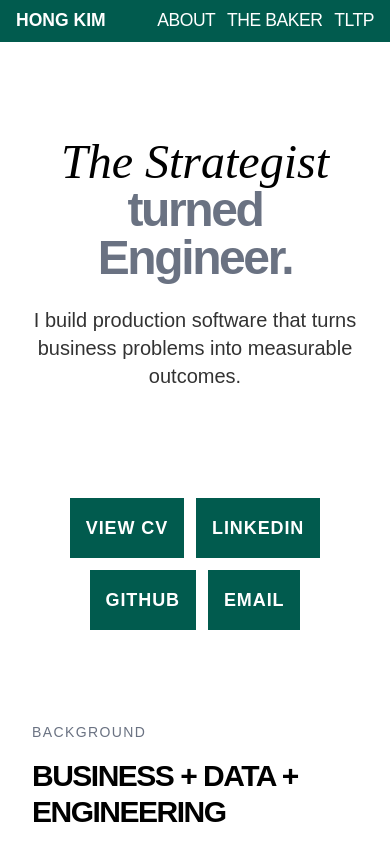
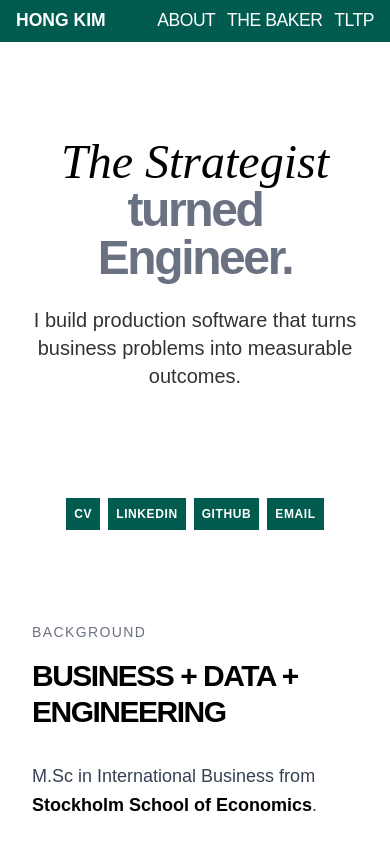
Before and after one commit to hongkim25/hong-portfolio, a Next.js app: page /about in a window 390 px wide. Shown: the top 844 px of the page. Built offline with nearby package versions, Linux system fonts and the light colour scheme; a web font is replaced by a local one.

Commit message:
button size fix

```diff
--- a/src/app/about/page.tsx
+++ b/src/app/about/page.tsx
@@ -18,22 +18,22 @@ export default function About() {
       </div>
 
       {/* 2. CTA BUTTONS - No FadeIn to prevent flash */}
-      <div className="w-full py-3 px-8">
-        <div className="flex flex-wrap gap-3 justify-center">
+      <div className="w-full py-3 px-4 md:px-8">
+        <div className="flex flex-nowrap gap-2 md:gap-3 justify-center">
           <a href="/Hong_Kim_Backend_Engineer_CV.pdf" target="_blank"
-             className="px-4 py-4 bg-[#015b4e] text-white text-lg font-bold uppercase tracking-wider hover:bg-[#A6F7E3] hover:text-black transition-colors">
-            View CV
+             className="px-2 py-2 md:px-4 md:py-4 bg-[#015b4e] text-white text-xs md:text-lg font-bold uppercase tracking-wider hover:bg-[#A6F7E3] hover:text-black transition-colors">
+            CV
           </a>
           <a href="https://www.linkedin.com/in/honggyun-kim/" target="_blank" rel="noopener noreferrer"
-             className="px-4 py-4 bg-[#015b4e] text-white text-lg font-bold uppercase tracking-wider hover:bg-[#A6F7E3] hover:text-black transition-colors">
+             className="px-2 py-2 md:px-4 md:py-4 bg-[#015b4e] text-white text-xs md:text-lg font-bold uppercase tracking-wider hover:bg-[#A6F7E3] hover:text-black transition-colors">
             LinkedIn
           </a>
           <a href="https://github.com/hongkim25" target="_blank" rel="noopener noreferrer"
-             className="px-4 py-4 bg-[#015b4e] text-white text-lg font-bold uppercase tracking-wider hover:bg-[#A6F7E3] hover:text-black transition-colors">
+             className="px-2 py-2 md:px-4 md:py-4 bg-[#015b4e] text-white text-xs md:text-lg font-bold uppercase tracking-wider hover:bg-[#A6F7E3] hover:text-black transition-colors">
             GitHub
           </a>
           <a href="mailto:honggyun.kim90@gmail.com"
-             className="px-4 py-4 bg-[#015b4e] text-white text-lg font-bold uppercase tracking-wider hover:bg-[#A6F7E3] hover:text-black transition-colors">
+             className="px-2 py-2 md:px-4 md:py-4 bg-[#015b4e] text-white text-xs md:text-lg font-bold uppercase tracking-wider hover:bg-[#A6F7E3] hover:text-black transition-colors">
             Email
           </a>
         </div>
--- a/src/app/the-baker/page.tsx
+++ b/src/app/the-baker/page.tsx
@@ -35,14 +35,14 @@ export default function TheBaker() {
         </div>
 
       {/* 3. CTA BUTTONS */}
-        <div className="w-full py-16 px-8">
-          <div className="flex flex-col md:flex-row gap-12 justify-center items-center">
+        <div className="w-full py-8 md:py-16 px-4 md:px-8">
+          <div className="flex flex-row gap-3 md:gap-6 justify-center items-center">
             <a href="https://thebaker.cc" target="_blank" rel="noopener noreferrer"
-               className="px-6 py-3 bg-[#6B4423] text-white text-xl md:text-2xl font-bold uppercase hover:bg-yellow-100 hover:text-black transition-colors">
-              Visit Live Site
+               className="px-3 py-2 md:px-6 md:py-3 bg-[#6B4423] text-white text-sm md:text-2xl font-bold uppercase hover:bg-yellow-100 hover:text-black transition-colors">
+              Live Site
             </a>
             <a href="https://github.com/hongkim25/thebaker-portfolio" target="_blank" rel="noopener noreferrer"
-               className="px-6 py-3 bg-[#6B4423] text-white text-xl md:text-2xl font-bold uppercase hover:bg-yellow-100 hover:text-black transition-colors">
+               className="px-3 py-2 md:px-6 md:py-3 bg-[#6B4423] text-white text-sm md:text-2xl font-bold uppercase hover:bg-yellow-100 hover:text-black transition-colors">
               View GitHub
             </a>
           </div>
```
